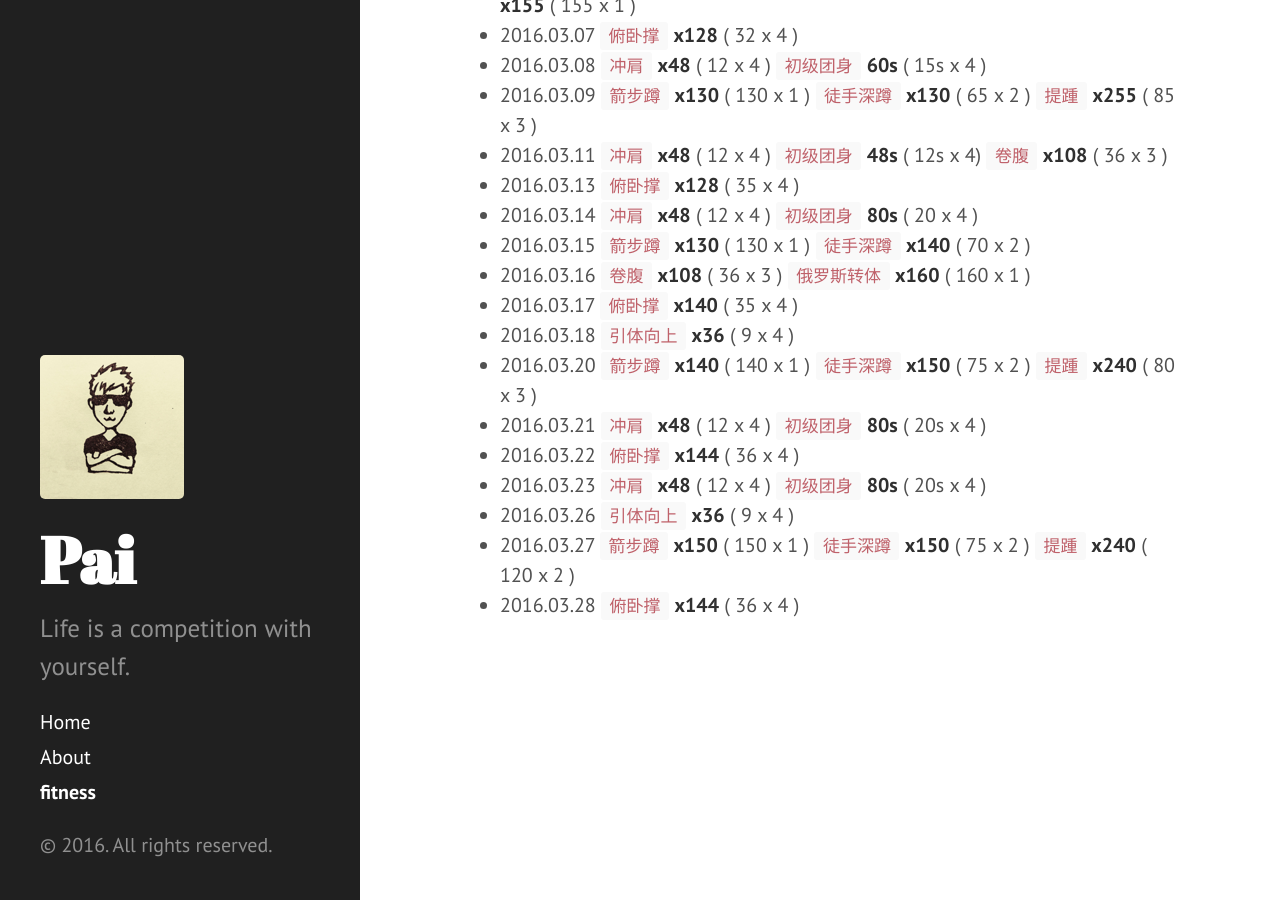
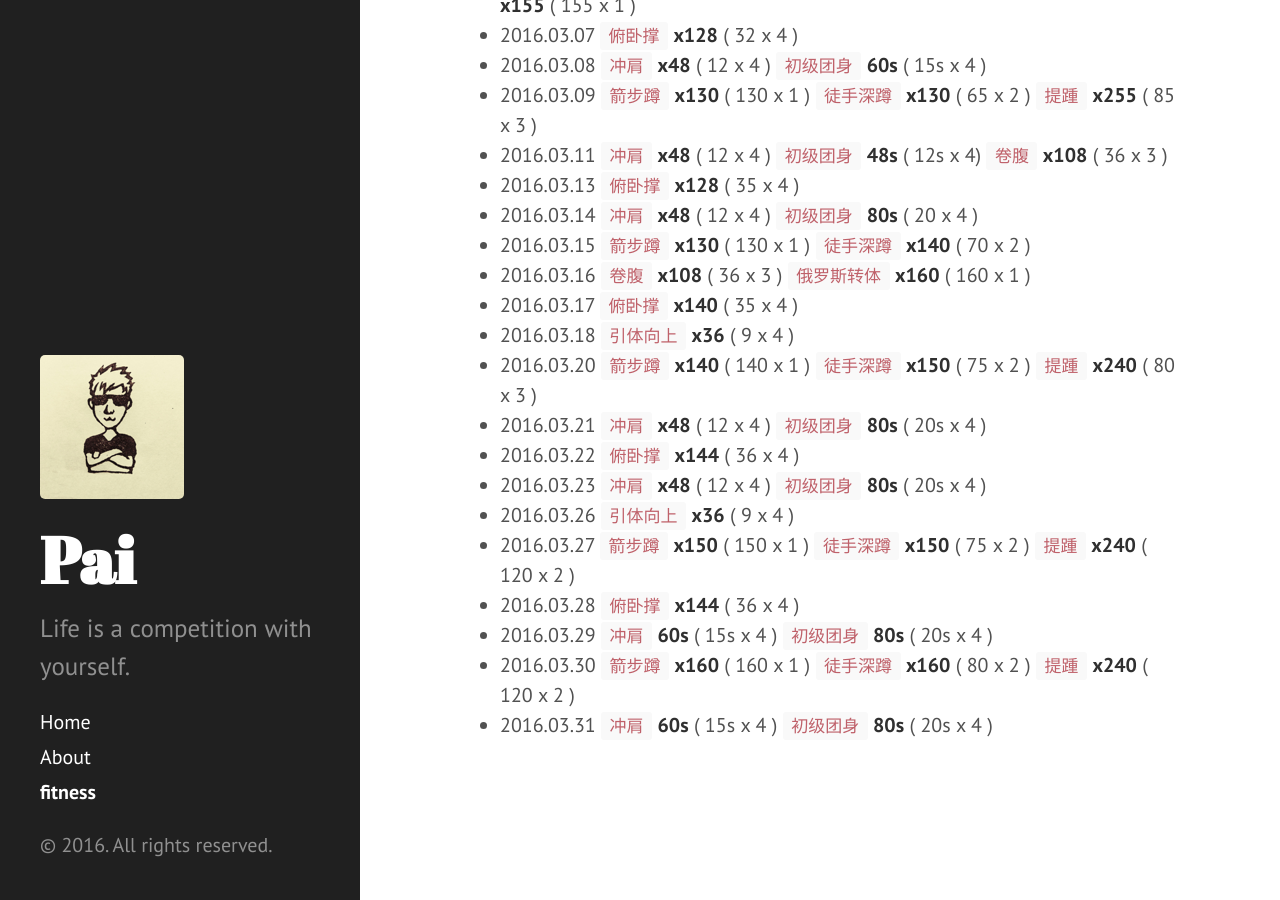
Before and after one commit to dragon8897/dragon8897.github.io, a Jekyll site: the page built from fitness.md, in a window 1280 px wide and 900 px high, scrolled down 2988 px. Built offline with Jekyll 4.4.1, drawn with Linux system fonts in a browser that asks for light colours; Markdown is read by kramdown in place of the engine named in the settings.

Commit message:
add fitness recored.

```diff
--- a/fitness.md
+++ b/fitness.md
@@ -99,3 +99,6 @@ title: fitness
 - 2016.03.26 `引体向上` **x36** ( 9 x 4 )
 - 2016.03.27 `箭步蹲` **x150** ( 150 x 1 ) `徒手深蹲` **x150** ( 75 x 2 ) `提踵` **x240** ( 120 x 2 )
 - 2016.03.28 `俯卧撑` **x144** ( 36 x 4 )
+- 2016.03.29 `冲肩` **60s** ( 15s x 4 ) `初级团身` **80s** ( 20s x 4 )
+- 2016.03.30 `箭步蹲` **x160** ( 160 x 1 ) `徒手深蹲` **x160** ( 80 x 2 ) `提踵` **x240** ( 120 x 2 )
+- 2016.03.31 `冲肩` **60s** ( 15s x 4 ) `初级团身` **80s** ( 20s x 4 )
```
